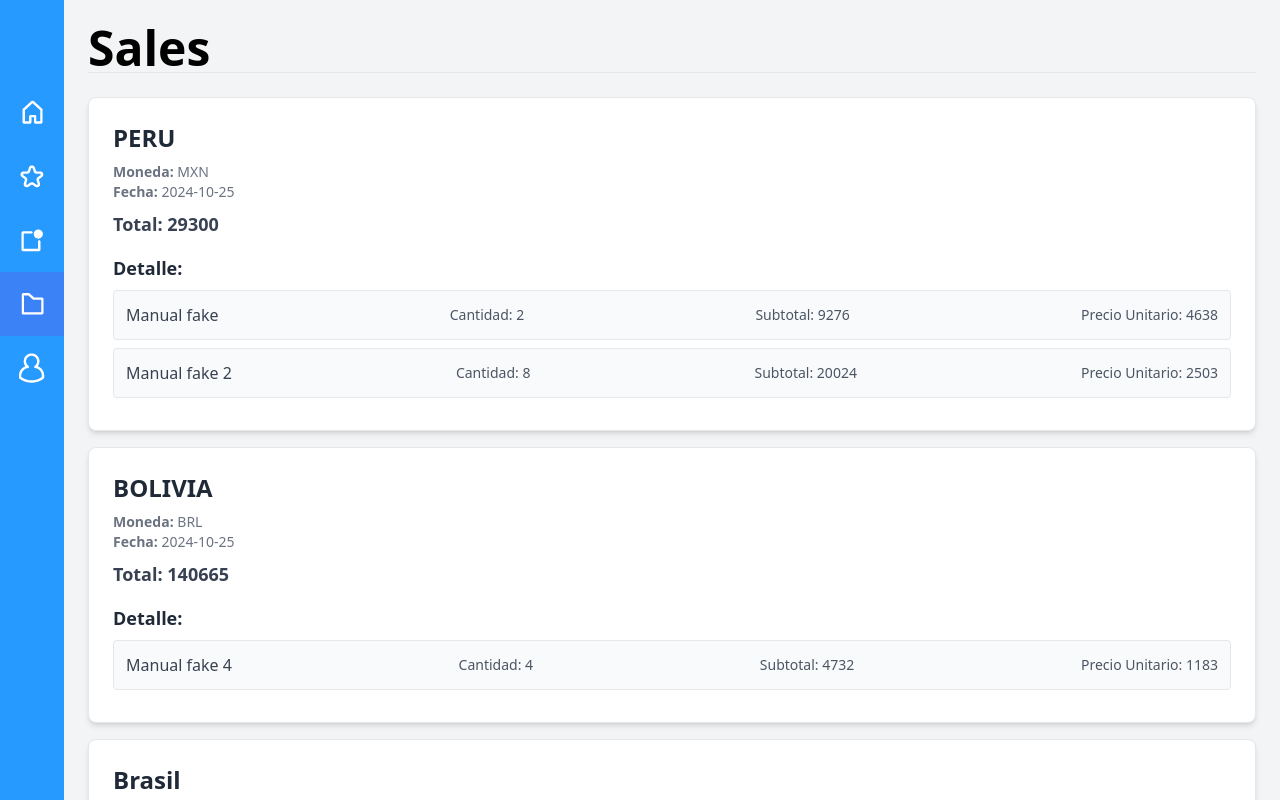
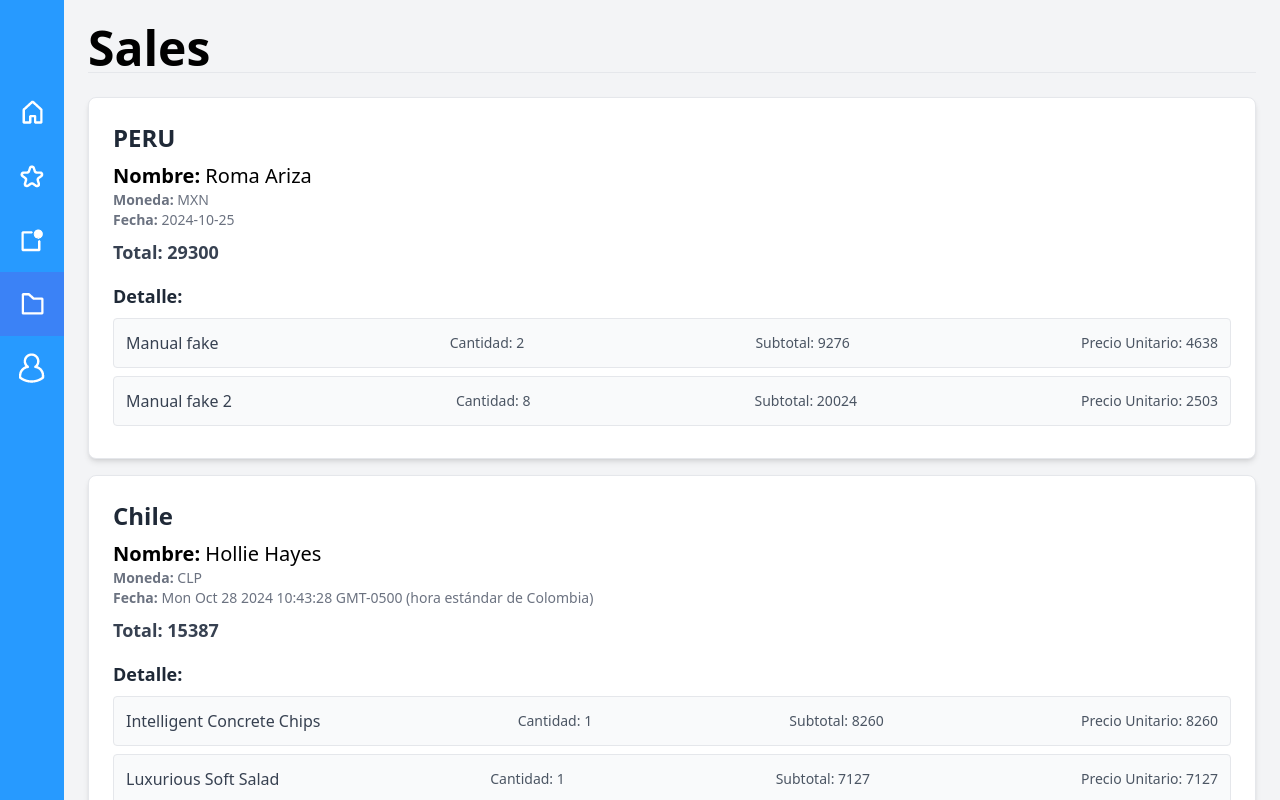
Before and after one commit to rom213/ventas, a Next.js app: page /admin/sales in a window 1280 px wide. Built offline with nearby package versions, Linux system fonts and the light colour scheme.

Commit message:
add nombre comprador

```diff
--- a/src/app/admin/sales/page.tsx
+++ b/src/app/admin/sales/page.tsx
@@ -27,6 +27,9 @@ const page = () => {
           <h1 className="text-2xl font-bold text-gray-800 mb-2">
             {data.nombre_suscursal}
           </h1>
+          <div className="text-xl">
+            <span className="font-semibold">Nombre:</span> {data.nombre_cliente}
+          </div>
           <div className="text-sm text-gray-500">
             <span className="font-semibold">Moneda:</span> {data.moneda}
           </div>
--- a/src/components/admin/Sidebar.tsx
+++ b/src/components/admin/Sidebar.tsx
@@ -11,6 +11,7 @@ const Sidebar = () => {
   const router = useRouter()
 
   useEffect(() => {
+
       setNavigate(window.location.pathname)
   }, [])
 
@@ -27,7 +28,7 @@ const Sidebar = () => {
         <div className=" w-full h-16 flex justify-center items-center">
           <img src={rect.src} alt="" />
         </div>
-        <div onClick={()=>{setNavigate('/admin/sales');router.push('/admin/sales'); }} className={`${navigate==='/admin/sales' && 'bg-blue-500'} w-full h-16 flex justify-center items-center`}>
+        <div onClick={()=>{setNavigate('/admin/sales');router.push('/admin/sales'); }} className={`${navigate==='/admin/sales' && 'bg-blue-500'} cursor-pointer w-full h-16 flex justify-center items-center`}>
           <img src={folder.src} alt="" />
         </div>
         <div className=" w-full h-16 flex justify-center items-center">
--- a/src/components/admin/sale/Document.tsx
+++ b/src/components/admin/sale/Document.tsx
@@ -49,6 +49,7 @@ const Document = () => {
     const timeStamp = new Date();
     saleStore.sale.fecha = timeStamp.toString();
     saleStore.sale.cliente_id = customer.id;
+    saleStore.sale.nombre_cliente=customer.nombre + " " + customer.apellidos
   };
 
   return (
--- a/src/data/ventas.json
+++ b/src/data/ventas.json
@@ -8,6 +8,7 @@
     "nombre_suscursal": "PERU",
     "monto_total": 29300,
     "moneda": "MXN",
+    "nombre_cliente": "Roma Ariza",
     "detalle": [
       {
         "producto_id": 164,
@@ -26,46 +27,8 @@
     ]
   },
   {
-    "id": 2,
-    "fecha": "2024-10-25",
-    "vendedor_id": 6,
-    "cliente_id": 771,
-    "sucursal_id": 4,
-    "nombre_suscursal": "BOLIVIA",
-    "monto_total": 140665,
-    "moneda": "BRL",
-    "detalle": [
-      {
-        "producto_id": 835,
-        "cantidad": 4,
-        "nombre_producto": "Manual fake 4",
-        "precio_unitario": 1183,
-        "subtotal": 4732
-      }
-    ]
-  },
-  {
-    "id": 2,
-    "cliente_id": 3,
-    "detalle": [
-      {
-        "cantidad": 1,
-        "precio_unitario": 8569,
-        "producto_id": 2,
-        "subtotal": 8569,
-        "nombre_producto": "Practical Wooden Bacon"
-      }
-    ],
-    "fecha": "Mon Oct 28 2024 09:37:35 GMT-0500 (hora estándar de Colombia)",
-    "moneda": "BRL",
-    "monto_total": 8569,
-    "sucursal_id": 4,
-    "vendedor_id": 0,
-    "nombre_suscursal": "Brasil"
-  },
-  {
-    "id": 3,
-    "cliente_id": 8,
+    "id": 1,
+    "cliente_id": 6,
     "detalle": [
       {
         "cantidad": 1,
@@ -76,17 +39,18 @@
       },
       {
         "cantidad": 1,
-        "precio_unitario": 8569,
-        "producto_id": 2,
-        "subtotal": 8569,
-        "nombre_producto": "Practical Wooden Bacon"
+        "precio_unitario": 7127,
+        "producto_id": 50,
+        "subtotal": 7127,
+        "nombre_producto": "Luxurious Soft Salad"
       }
     ],
-    "fecha": "Mon Oct 28 2024 09:58:25 GMT-0500 (hora estándar de Colombia)",
-    "moneda": "UYU",
-    "monto_total": 16829,
-    "sucursal_id": 7,
+    "fecha": "Mon Oct 28 2024 10:43:28 GMT-0500 (hora estándar de Colombia)",
+    "moneda": "CLP",
+    "monto_total": 15387,
+    "sucursal_id": 1,
     "vendedor_id": 0,
-    "nombre_suscursal": "Uruguay"
+    "nombre_cliente": "Hollie Hayes",
+    "nombre_suscursal": "Chile"
   }
 ]
--- a/src/types/sale.ts
+++ b/src/types/sale.ts
@@ -13,6 +13,7 @@ export type DetalleVenta = {
     vendedor_id: number;
     nombre_suscursal?:string,
     cliente_id: number;
+    nombre_cliente?:string
     sucursal_id: number;
     monto_total: number;
     moneda: string;
```
